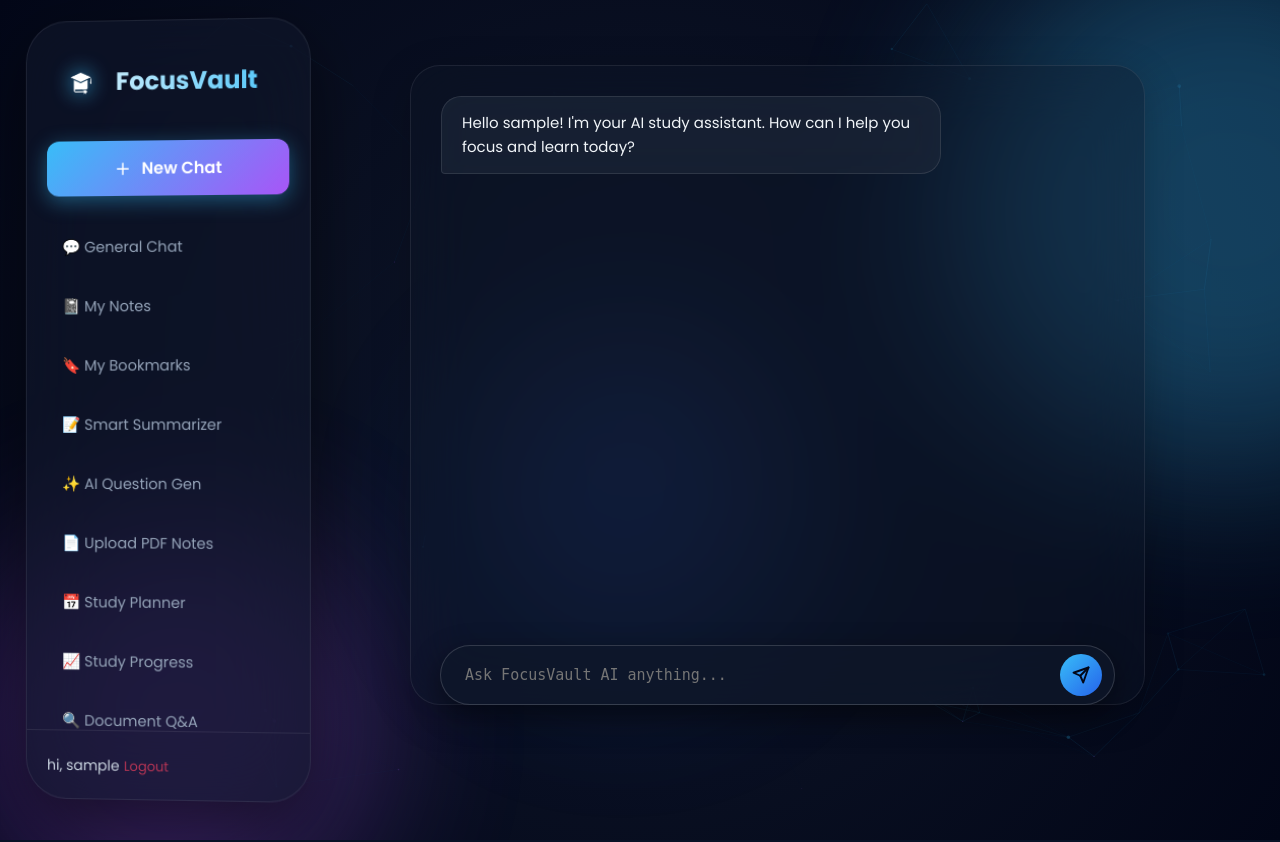
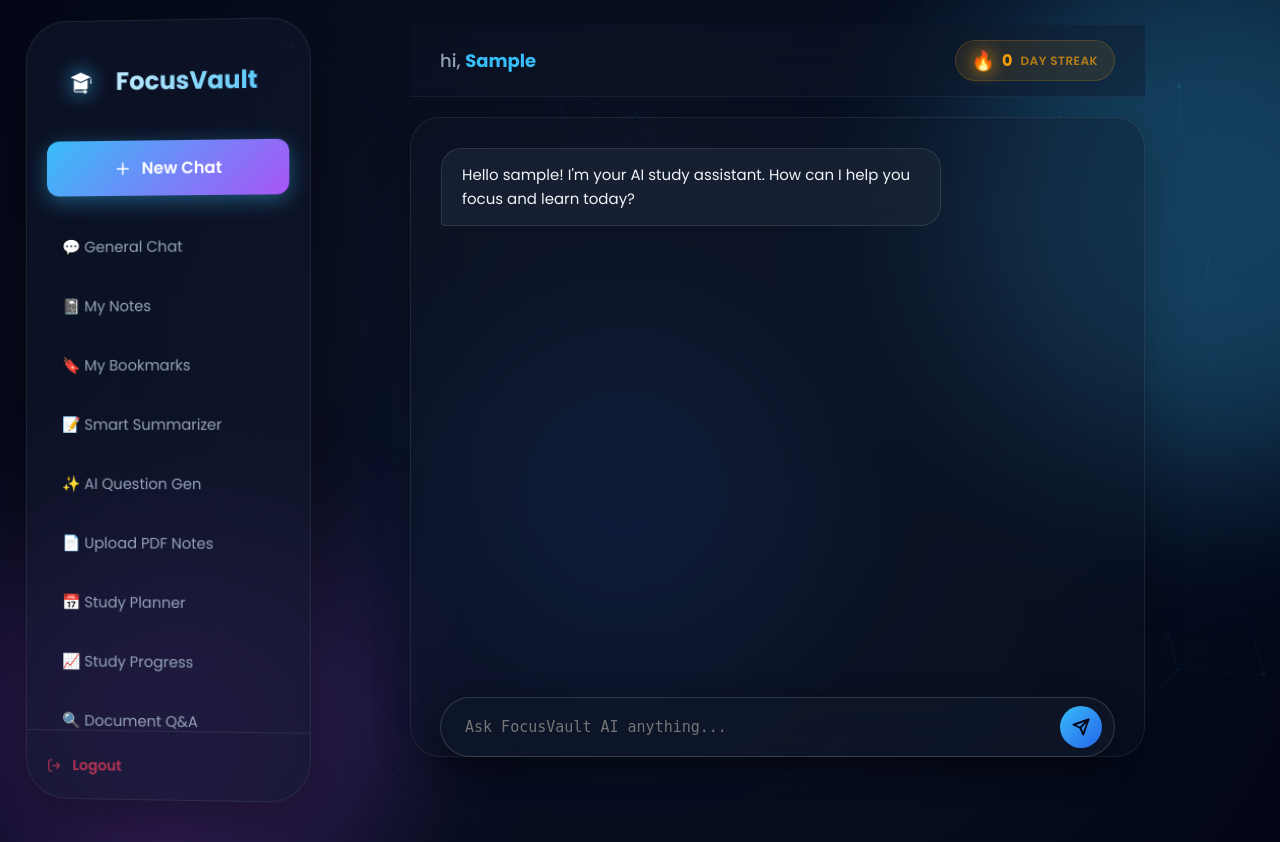
Before and after one commit to ankiiiiiitt/Devops_miniproject, a Flask app: page /chat in a window 1280 px wide. Run offline with Flask 3, Linux system fonts and the light colour scheme; the visitor is signed in with stand-in values (Sample User, id 1); data that the repository does not hold is empty; some libraries are stand-ins or nearby versions.

Commit message:
feat: Add personalized greeting and study streak across landing page and dashboard

```diff
--- a/app.py
+++ b/app.py
@@ -81,6 +81,14 @@ def ask_ai(prompt):
     cache_col.insert_one({"prompt": prompt, "response": formatted_text})
     return formatted_text
 
+# ================= CONTEXT PROCESSOR =================
+@app.context_processor
+def inject_global_vars():
+    if "user_email" in session:
+        user = users_col.find_one({"email": session["user_email"]})
+        streak = user.get("study_streak", 0) if user else 0
+        return {"streak": streak}
+    return {"streak": 0}
 
 # ================= ROUTES =================
 
--- a/static/css/style.css
+++ b/static/css/style.css
@@ -1392,3 +1392,89 @@ a {
 .ai-typing-indicator { display: flex; gap: 6px; padding: 10px; }
 .ai-typing-indicator span { width: 8px; height: 8px; background: var(--primary); border-radius: 50%; animation: pulse 1.4s infinite ease-in-out; }
 @keyframes pulse { 0%, 100% { transform: scale(1); opacity: 0.4; } 50% { transform: scale(1.3); opacity: 1; } }
+/* ================= TOP NAVBAR & STREAK ================= */
+.top-navbar {
+  display: flex;
+  justify-content: space-between;
+  align-items: center;
+  padding: 15px 30px;
+  background: rgba(15, 23, 42, 0.4);
+  backdrop-filter: blur(20px);
+  border-bottom: 1px solid rgba(255, 255, 255, 0.05);
+  position: sticky;
+  top: 0;
+  z-index: 1000;
+  margin-bottom: 20px;
+}
+
+.top-nav-left {
+  display: flex;
+  align-items: center;
+  gap: 20px;
+}
+
+.user-greeting {
+  font-size: 18px;
+  font-weight: 500;
+  color: #94a3b8;
+}
+
+.user-greeting .accent-name {
+  color: var(--primary);
+  font-weight: 700;
+  text-transform: capitalize;
+}
+
+.top-nav-right {
+  display: flex;
+  align-items: center;
+  gap: 15px;
+}
+
+.streak-badge {
+  display: flex;
+  align-items: center;
+  gap: 8px;
+  background: rgba(245, 158, 11, 0.1);
+  border: 1px solid rgba(245, 158, 11, 0.2);
+  padding: 6px 16px;
+  border-radius: 100px;
+  transition: 0.3s cubic-bezier(0.4, 0, 0.2, 1);
+  cursor: help;
+}
+
+.streak-badge:hover {
+  background: rgba(245, 158, 11, 0.2);
+  transform: translateY(-2px);
+  box-shadow: 0 10px 20px rgba(245, 158, 11, 0.1);
+}
+
+.streak-icon {
+  font-size: 18px;
+  filter: drop-shadow(0 0 5px #f59e0b);
+  animation: fireGlow 2s infinite alternate;
+}
+
+@keyframes fireGlow {
+  from { transform: scale(1); filter: drop-shadow(0 0 5px #f59e0b); }
+  to { transform: scale(1.1); filter: drop-shadow(0 0 12px #f59e0b); }
+}
+
+.streak-count {
+  font-size: 16px;
+  font-weight: 700;
+  color: #f59e0b;
+}
+
+.streak-label {
+  font-size: 12px;
+  font-weight: 600;
+  color: rgba(245, 158, 11, 0.7);
+  text-transform: uppercase;
+  letter-spacing: 0.5px;
+}
+
+/* Ensure main content handles top navbar correctly */
+.main-content {
+  padding-top: 0 !important; /* Top navbar handles its own padding */
+}
--- a/templates/dashboard_base.html
+++ b/templates/dashboard_base.html
@@ -54,10 +54,12 @@
         </ul>
 
         <div class="sidebar-footer">
-            <div class="user-profile">
+            <div class="user-profile" style="flex-direction: column; align-items: flex-start;">
                 {% if session.get('user') %}
-                    <span class="user-profile-name">hi, {{ session.get('user') }}</span>
-                    <a href="{{ url_for('logout') }}" class="logout-btn" style="text-decoration: none; font-size: 13px;">Logout</a>
+                    <a href="{{ url_for('logout') }}" class="logout-btn" style="text-decoration: none; font-size: 14px; color: #f43f5e; font-weight: 600;">
+                        <svg width="14" height="14" viewBox="0 0 24 24" fill="none" stroke="currentColor" stroke-width="2" style="margin-right:8px; vertical-align:middle;"><path d="M9 21H5a2 2 0 0 1-2-2V5a2 2 0 0 1 2-2h4"></path><polyline points="16 17 21 12 16 7"></polyline><line x1="21" y1="12" x2="9" y2="12"></line></svg>
+                        Logout
+                    </a>
                 {% else %}
                     <a href="{{ url_for('login') }}" style="color: #38bdf8; text-decoration: none;">Login</a>
                 {% endif %}
@@ -67,6 +69,8 @@
 
     <!-- MAIN CONTENT -->
     <main class="main-content" id="main-content">
+        <header class="top-navbar">
+            <div class="top-nav-left">
                 <button class="sidebar-toggle-btn" id="sidebarToggle" title="Toggle Sidebar">
                     <svg width="24" height="24" viewBox="0 0 24 24" fill="none" stroke="currentColor" stroke-width="2" stroke-linecap="round" stroke-linejoin="round">
                         <line x1="3" y1="12" x2="21" y2="12"></line>
@@ -74,6 +78,20 @@
                         <line x1="3" y1="18" x2="21" y2="18"></line>
                     </svg>
                 </button>
+                <div class="user-greeting">
+                    hi, <span class="accent-name">{{ session.get('user') }}</span>
+                </div>
+            </div>
+
+            <div class="top-nav-right">
+                <div class="streak-badge" title="Maintain your daily focus streak">
+                    <span class="streak-icon">🔥</span>
+                    <span class="streak-count">{{ streak }}</span>
+                    <span class="streak-label">Day Streak</span>
+                </div>
+            </div>
+        </header>
+
         {% block content %}{% endblock %}
     </main>
 </div>
```
Also changed, not shown: templates/index.html (+7 -0 lines). Lines whose indentation alone changed are shown as unchanged.
